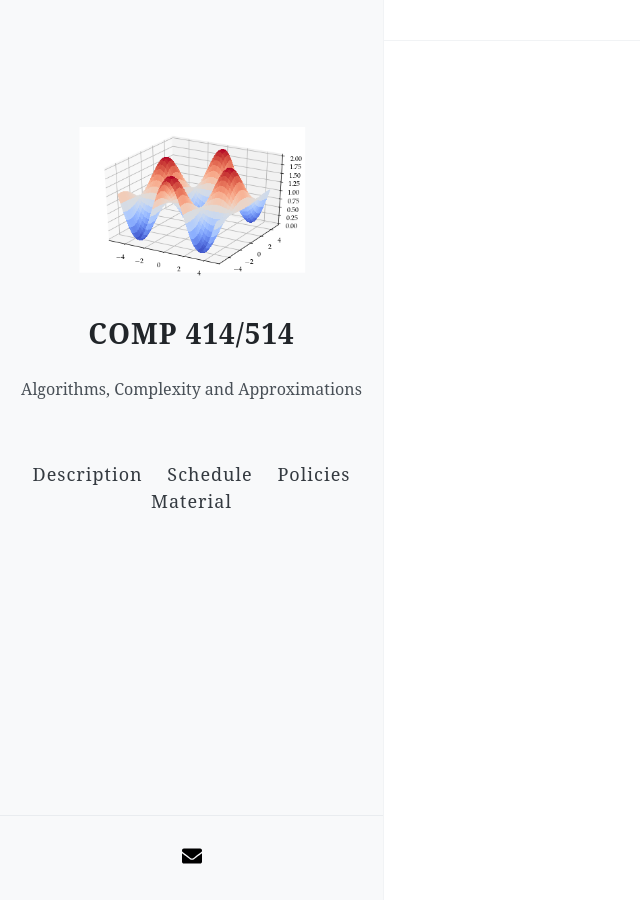
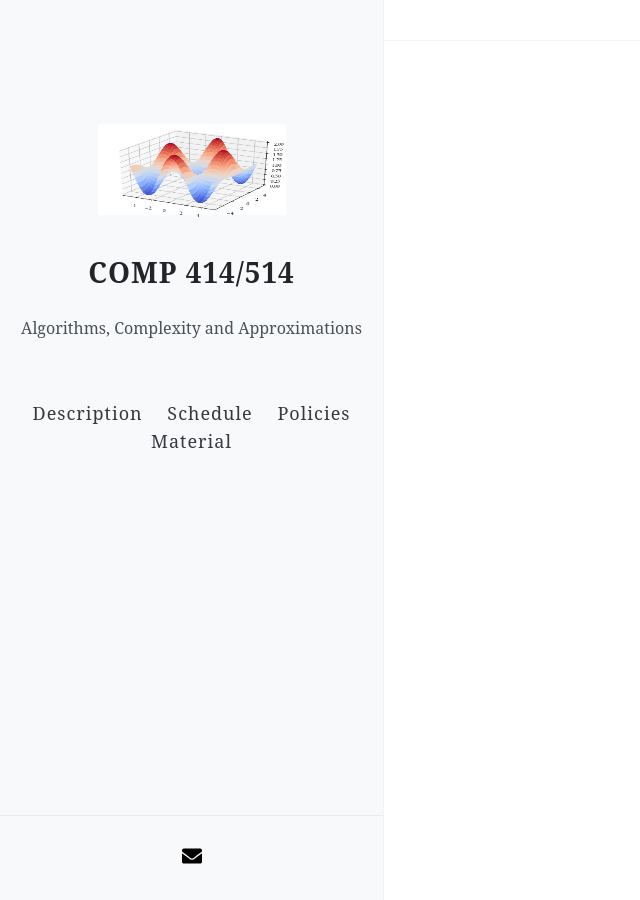
Before and after one commit to akyrillidis/comp414-514, a Jekyll site: the page built from index.md, in a window 1280 px wide. Shown: the whole page, without its empty margins (0-640 px from the left). Built offline with Jekyll 4.4.1, drawn with Linux system fonts in a browser that asks for light colours; nearby versions of some CDN libraries.

Commit message:
Update nav.html

```diff
--- a/_includes/nav.html
+++ b/_includes/nav.html
@@ -2,7 +2,7 @@
   <header class="sidebar clearfix">
     <div class="site-info">
       {% if site.avatar %}
-        <a href="{{ site.baseurl }}/" class="site-avatar"><img src="{{ site.avatar }}" /></a>
+        <a href="{{ site.baseurl }}/" class="site-avatar"><img src="{{ site.avatar }}" width="200" height="100" /></a>
       {% endif %}
       <h1 class="site-name"><a href="{{ site.baseurl }}/">{{ site.name }}</a></h1>
       <p class="site-description">{{ site.description }}</p>
```
